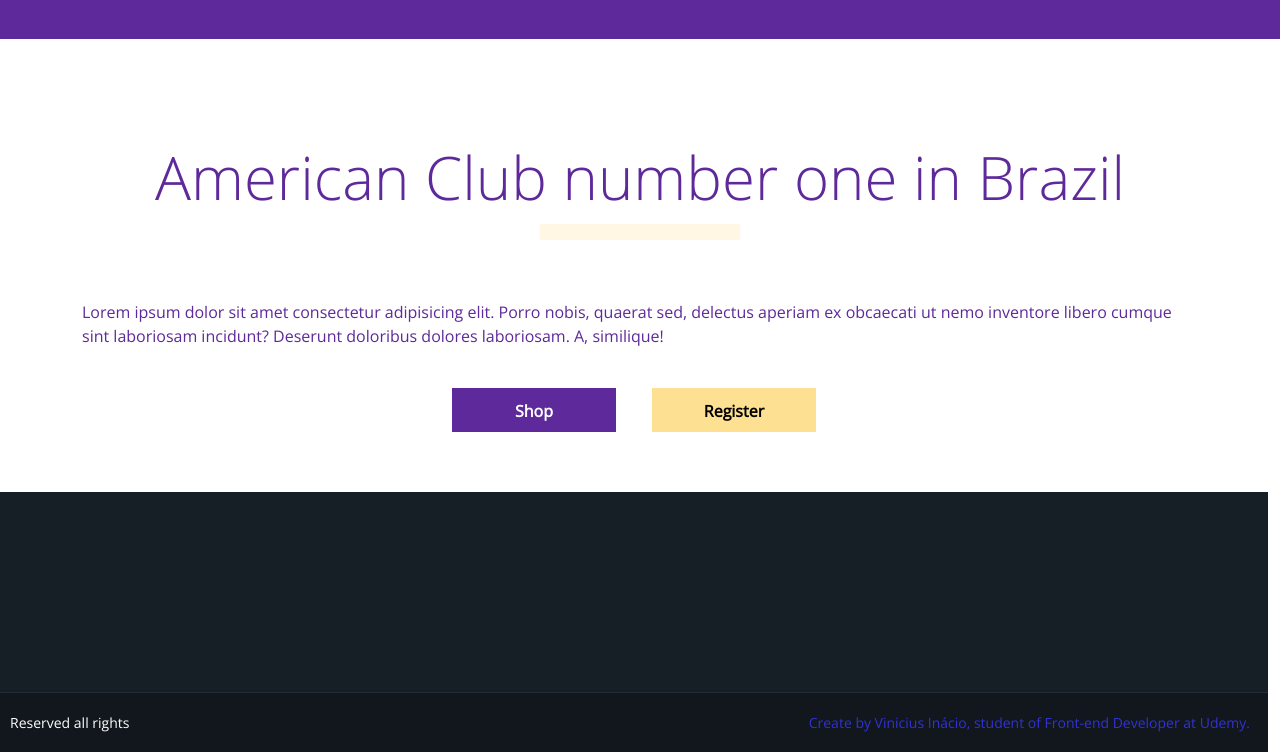
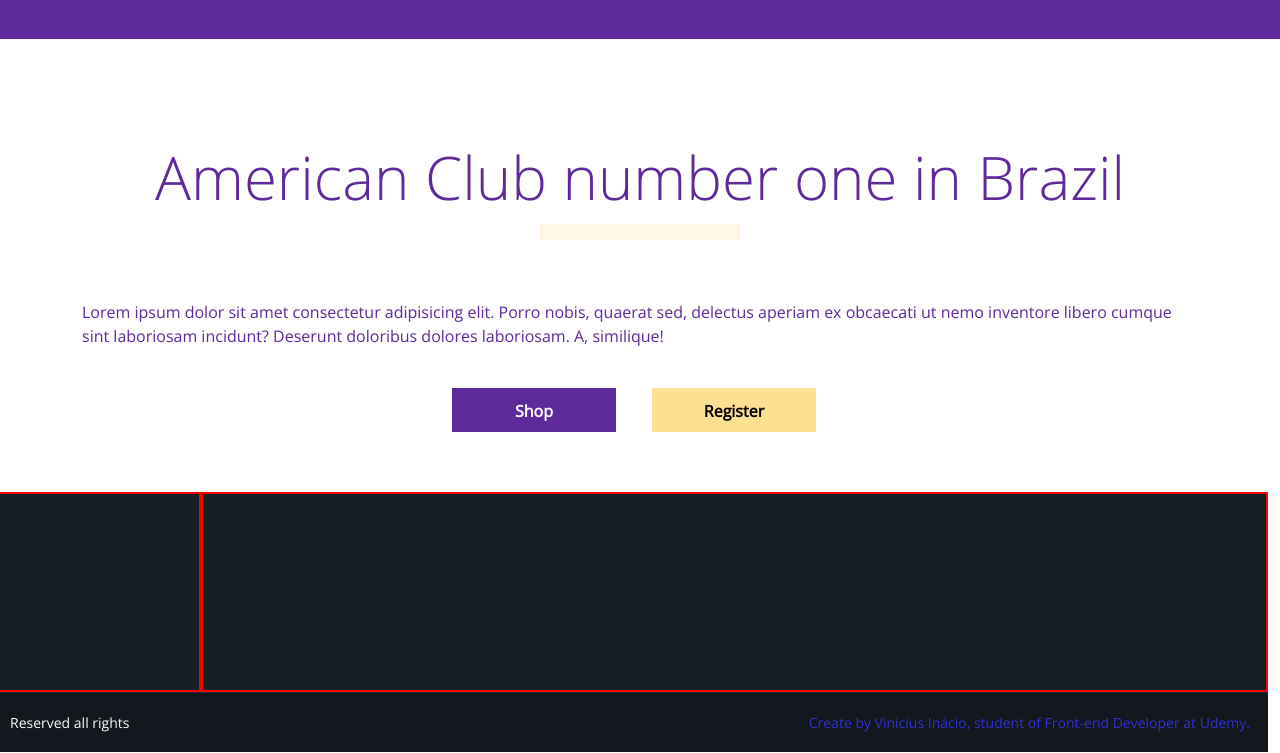
Before and after one commit to ViniciusInacio1/project-soccer-team, a plain HTML site: page index.html in a window 1280 px wide. Shown: the part 1661-2414 px from the top of the page. Drawn offline with nearby package versions, Linux system fonts and the light colour scheme.

Commit message:
footer
footer

```diff
--- a/css/style.css
+++ b/css/style.css
@@ -287,3 +287,7 @@ footer #small #p_right{
    right: 30px;
    font-size: 14px;
 }
+footer .col-red{
+   border: red solid 2px;
+   height: 200px;
+}
--- a/index.html
+++ b/index.html
@@ -167,8 +167,13 @@
                 </section>
 
                 <footer class="row">
-                    <div  id="large">
 
+                    <div  class="container" id="large">
+
+                        <div class="row">
+                            <div class="col-md-2 col-red"></div>
+                            <div class="col-md-10 col-red"></div>
+                        </div>
 
                     </div>
 
```
